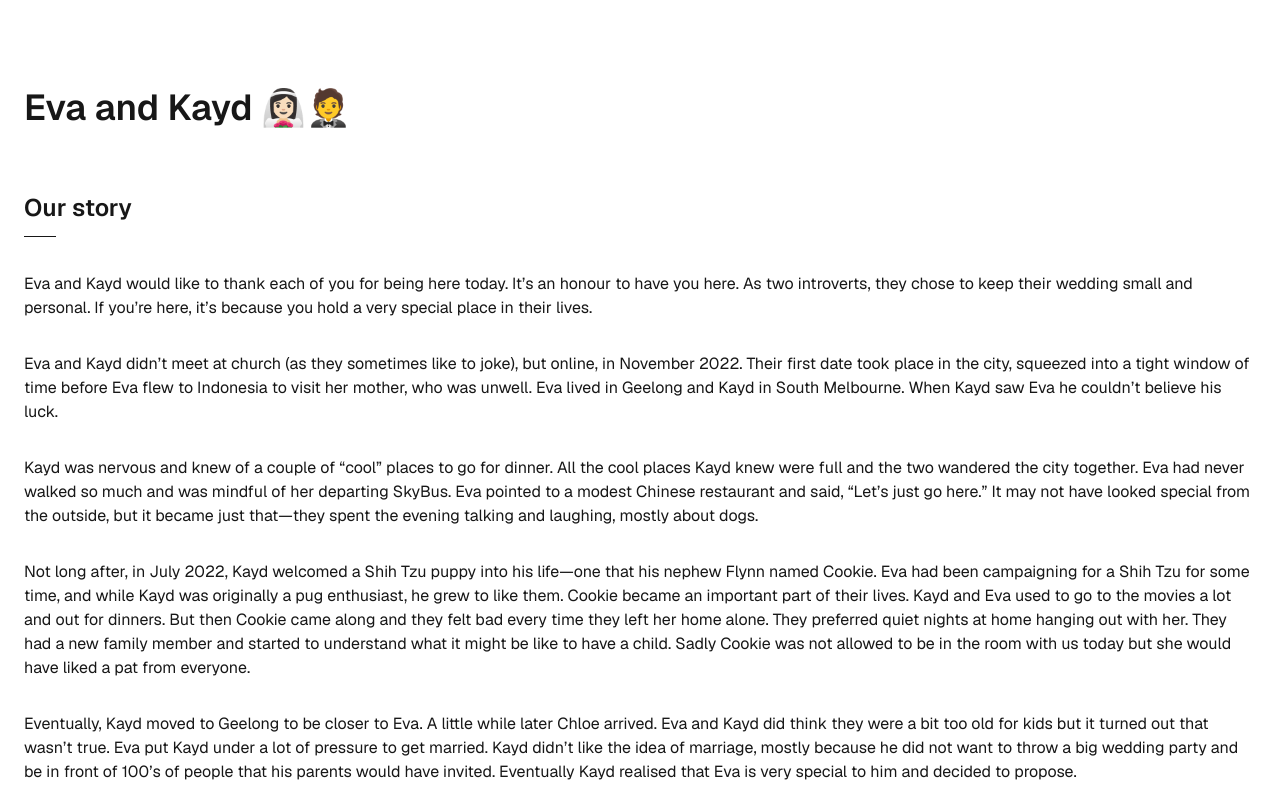
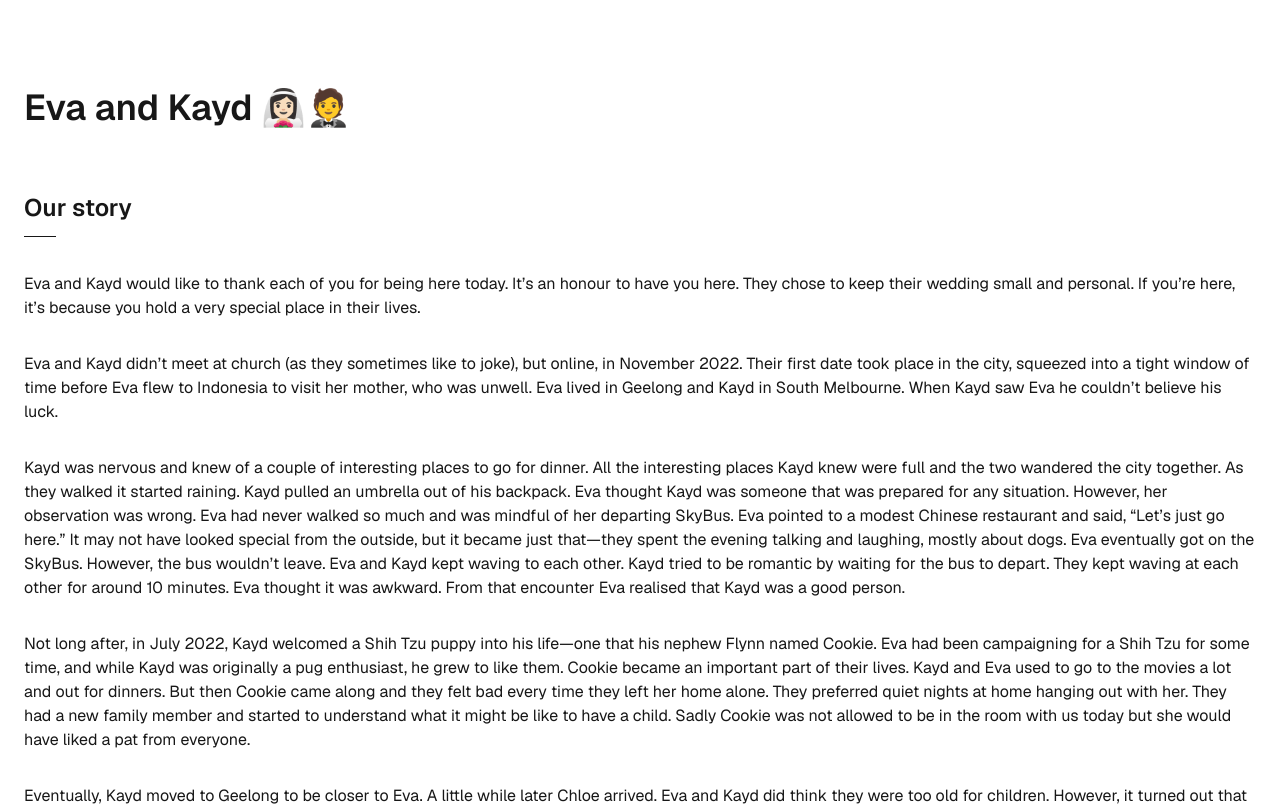
Before and after one commit to kaydwithers/kayd-and-eva, a Next.js app: page / in a window 1280 px wide. Shown: the top 806 px of the page. Built offline with nearby package versions, Linux system fonts and the light colour scheme.

Commit message:
fix: add to story

```diff
--- a/src/app/components/OurStory/OurStory.tsx
+++ b/src/app/components/OurStory/OurStory.tsx
@@ -9,9 +9,9 @@
       <div className="flex flex-col gap-y-8">
         <p>
           Eva and Kayd would like to thank each of you for being here today.
-          It’s an honour to have you here. As two introverts, they chose to keep
-          their wedding small and personal. If you’re here, it’s because you
-          hold a very special place in their lives.
+          It’s an honour to have you here. They chose to keep their wedding
+          small and personal. If you’re here, it’s because you hold a very
+          special place in their lives.
         </p>
         <p>
           Eva and Kayd didn’t meet at church (as they sometimes like to joke),
@@ -21,13 +21,20 @@
           South Melbourne. When Kayd saw Eva he couldn’t believe his luck.
         </p>
         <p>
-          Kayd was nervous and knew of a couple of “cool” places to go for
-          dinner. All the cool places Kayd knew were full and the two wandered
-          the city together. Eva had never walked so much and was mindful of her
-          departing SkyBus. Eva pointed to a modest Chinese restaurant and said,
-          “Let’s just go here.” It may not have looked special from the outside,
-          but it became just that—they spent the evening talking and laughing,
-          mostly about dogs.
+          Kayd was nervous and knew of a couple of interesting places to go for
+          dinner. All the interesting places Kayd knew were full and the two
+          wandered the city together. As they walked it started raining. Kayd
+          pulled an umbrella out of his backpack. Eva thought Kayd was someone
+          that was prepared for any situation. However, her observation was
+          wrong. Eva had never walked so much and was mindful of her departing
+          SkyBus. Eva pointed to a modest Chinese restaurant and said, “Let’s
+          just go here.” It may not have looked special from the outside, but it
+          became just that—they spent the evening talking and laughing, mostly
+          about dogs. Eva eventually got on the SkyBus. However, the bus
+          wouldn’t leave. Eva and Kayd kept waving to each other. Kayd tried to
+          be romantic by waiting for the bus to depart. They kept waving at each
+          other for around 10 minutes. Eva thought it was awkward. From that
+          encounter Eva realised that Kayd was a good person.
         </p>
         <p>
           Not long after, in July 2022, Kayd welcomed a Shih Tzu puppy into his
@@ -44,13 +51,12 @@
         </p>
         <p>
           Eventually, Kayd moved to Geelong to be closer to Eva. A little while
-          later Chloe arrived. Eva and Kayd did think they were a bit too old
-          for kids but it turned out that wasn’t true. Eva put Kayd under a lot
-          of pressure to get married. Kayd didn’t like the idea of marriage,
-          mostly because he did not want to throw a big wedding party and be in
-          front of 100’s of people that his parents would have invited.
-          Eventually Kayd realised that Eva is very special to him and decided
-          to propose.
+          later Chloe arrived. Eva and Kayd did think they were too old for
+          children. However, it turned out that wasn’t true. Kayd didn’t like
+          the idea of getting married, mostly because he did not want to
+          organise a big wedding reception and be in front of 100’s of people
+          that his parents would have invited. Eventually Kayd realised that Eva
+          is very special to him and decided to propose.
         </p>
         <p>
           Kayd proposed to Eva on their favourite Anglesea beach on January 28th
```
